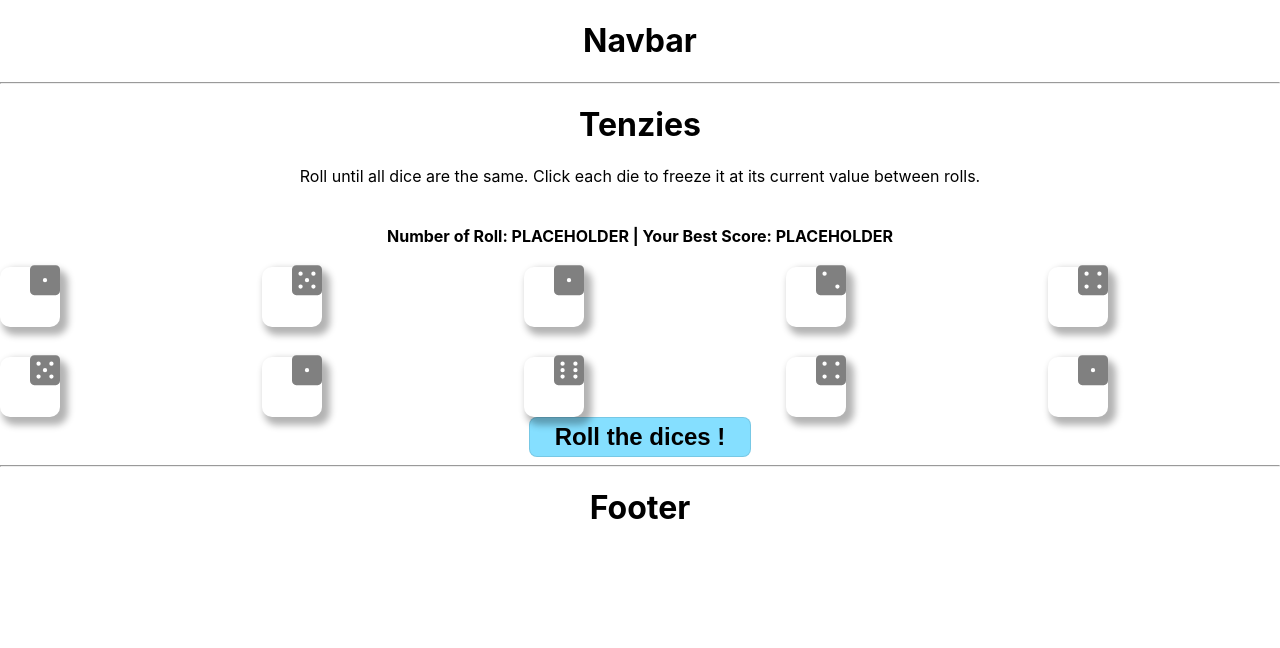
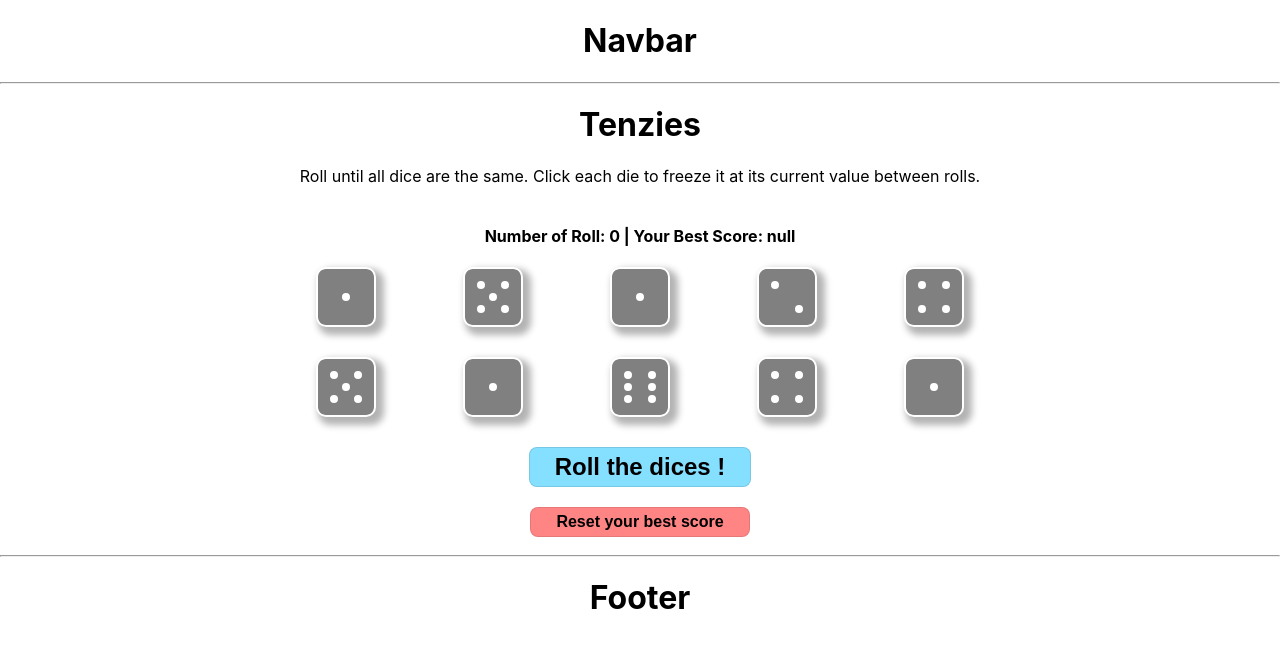
Before and after one commit to LFSchefer/reactminigame, a React (Create React App) app: page / in a window 1280 px wide. Shown: the top 648 px of the page. Built offline with nearby package versions, Linux system fonts and the light colour scheme.

Commit message:
tenzie finish

```diff
--- a/src/components/Dice.css
+++ b/src/components/Dice.css
@@ -7,6 +7,7 @@
   cursor: pointer;
   font-size: 2rem;
   position: relative;
+  margin: auto;
 }
 
 .selected {
@@ -15,7 +16,7 @@
 
 .icon {
   position: absolute;
-  top: -4px;
-  width: fit-content;
-  height: fit-content;
+  top: -2px;
+  left: 2px;
+
 }
--- a/src/components/TenzieRules.js
+++ b/src/components/TenzieRules.js
@@ -6,7 +6,7 @@ export default function TenzieRules(props) {
     <div className="instruction">
     <h1 className="title">Tenzies</h1>
     <p className="instructions">Roll until all dice are the same. Click each die to freeze it at its current value between rolls.</p>
-    <h4>Number of Roll: PLACEHOLDER | Your Best Score: PLACEHOLDER</h4>
+    <h4>Number of Roll: {props.numberOfRoll} {props.bestScore<99 && `| Your Best Score: ${props.bestScore}`}</h4>
   </div>
   )
 }
--- a/src/components/Tenzies.css
+++ b/src/components/Tenzies.css
@@ -5,6 +5,19 @@
   border-radius: 8px;
   background-color: rgb(133, 223, 255);
   border: 1px solid rgba(0, 0, 0, 0.1);
+  cursor: pointer;
+  margin: 30px auto 10px auto;
+}
+
+.reset {
+  font-size: 1rem;
+  font-weight: bolder;
+  padding: 5px 25px;
+  border-radius: 8px;
+  background-color: rgb(255, 133, 133);
+  border: 1px solid rgba(0, 0, 0, 0.1);
+  cursor: pointer;
+  margin: 10px auto;
 }
 
 .dice-box {
@@ -13,4 +26,12 @@
   grid-template-rows: repeat(2, 1fr);
   grid-column-gap: 30px;
   grid-row-gap: 30px;
+  width: 55%;
+  margin: auto;
 }
+
+.tenzie-btn {
+  display: flex;
+  flex-direction: column;
+  align-items: center;
+}
--- a/src/components/Tenzies.js
+++ b/src/components/Tenzies.js
@@ -18,12 +18,46 @@ export default function Tenzies(props) {
   }
 
   const [allDice, setAllDice] = React.useState(newDices)
+  const [tenzies, setTenzies] = React.useState(false)
+  const [numOfRoll, setNumOfRoll] = React.useState(0)
+  const [bestScore, setBestScore] =  React.useState(localStorage.getItem('bestScore'))
+
+  const roll = () => {
+    if (tenzies) {
+      setTenzies(false)
+      setAllDice(newDices)
+      if (numOfRoll < bestScore) {
+        localStorage.setItem('bestScore', `${numOfRoll}`)
+        setBestScore(numOfRoll)
+      }
+    }
+    else {
+      setAllDice( oldDice => oldDice.map( dice => (
+        dice.isHeld ? dice : {...dice, value: Math.floor(Math.random() * 6) +1}
+        )))
+        setNumOfRoll(old => (old +1))
+      }
+  }
 
   const flip = (id) => {
     setAllDice(oldDice => oldDice.map(dice => (
        dice.id === id ? {...dice, isHeld: !dice.isHeld} : dice
     )))
   }
+
+  const reset = () => {
+    setBestScore(99)
+    localStorage.setItem('bestScore', "99")
+  }
+
+  React.useEffect(() => {
+    const allHeld = allDice.every( die => die.isHeld)
+    const diceValue = allDice[0].value
+    const sameValue = allDice.every(die => die.value === diceValue)
+    if (allHeld && sameValue) {
+      setTenzies(true)
+    }
+  },[allDice])
 
   const Dices = allDice.map((dice) => (
     <Dice
@@ -36,11 +70,17 @@ export default function Tenzies(props) {
 
   return (
     <div className="tenzies">
-      <TenzieRules/>
+      <TenzieRules
+        numberOfRoll={numOfRoll}
+        bestScore={bestScore}
+      />
       <div className="dice-box">
         {Dices}
       </div>
-      <button className="roll" >Roll the dices !</button>
+      <div className="tenzie-btn">
+        <button className="roll" onClick={roll} >{tenzies ? "Start new game" : "Roll the dices !"}</button>
+        <button className="reset" onClick={reset}>Reset your best  score</button>
+      </div>
     </div>
   )
 }
```
Also changed, not shown: src/components/Dice.js (indentation only).
